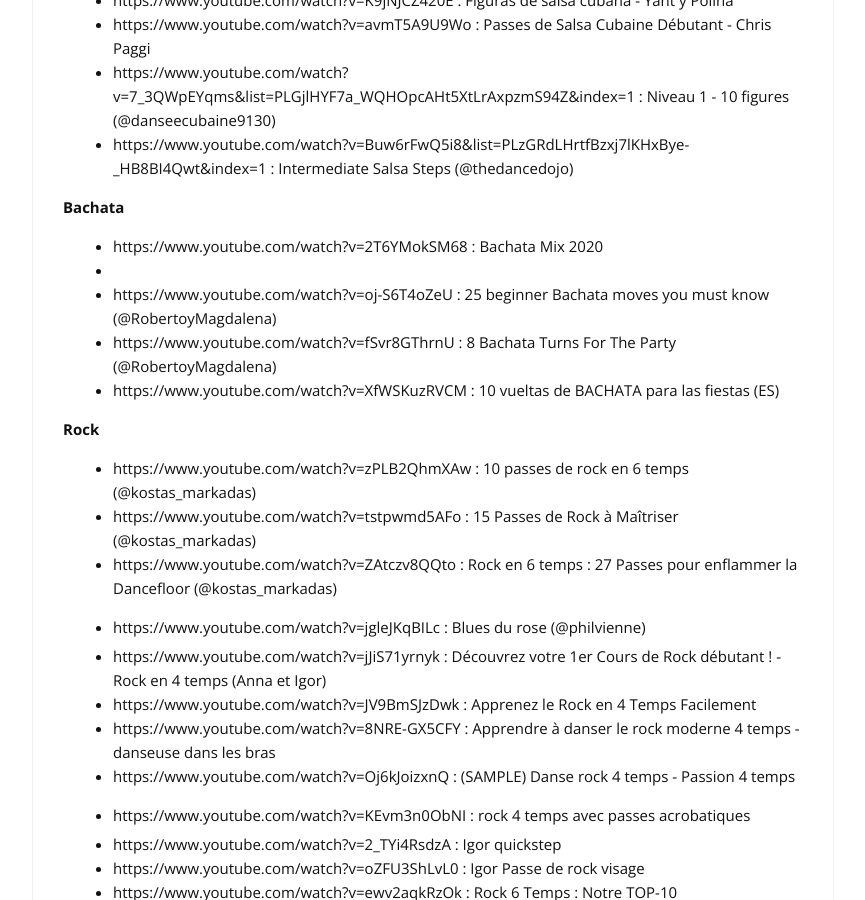
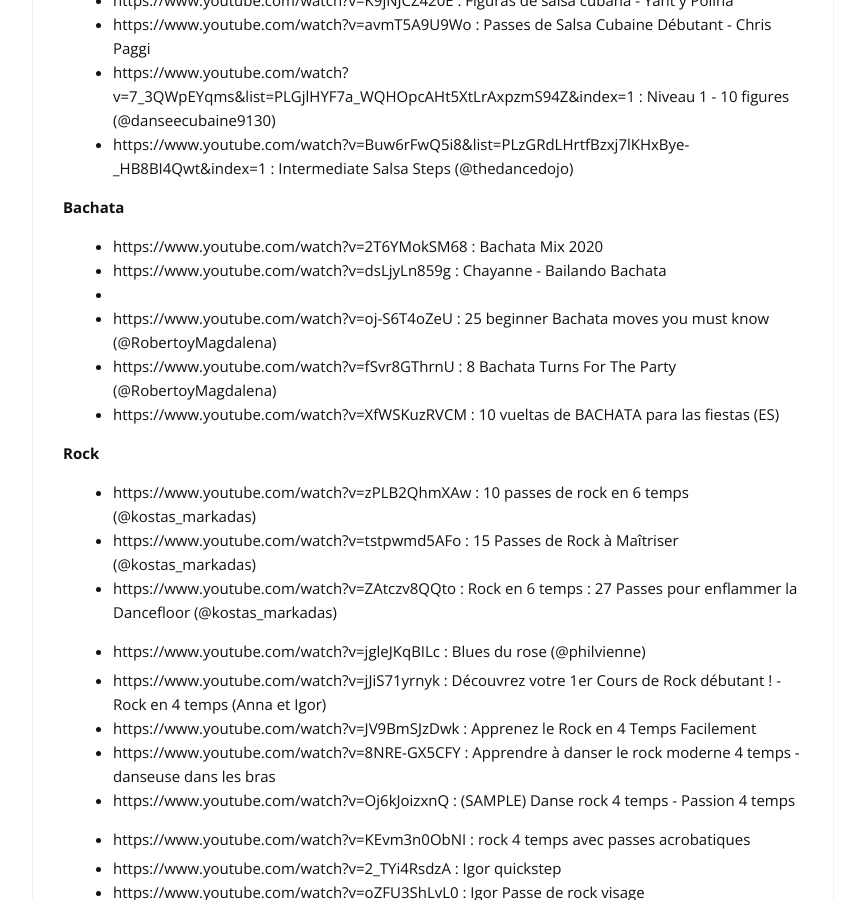
Before and after one commit to cylmat/cylmat.github.io, a Jekyll site: the page built from _pages/tricks.md, in a window 1280 px wide and 900 px high, scrolled down 831 px. Shown: the whole window, without its empty margins (207-1072 px from the left). Built offline with Jekyll 4.4.1, drawn with Linux system fonts in a browser that asks for light colours; nearby versions of some CDN libraries.

Commit message:
Update tricks.md

```diff
--- a/_pages/tricks.md
+++ b/_pages/tricks.md
@@ -29,6 +29,7 @@
 
 **Bachata**
 - https://www.youtube.com/watch?v=2T6YMokSM68 : Bachata Mix 2020
+- https://www.youtube.com/watch?v=dsLjyLn859g : Chayanne - Bailando Bachata
 -
 - https://www.youtube.com/watch?v=oj-S6T4oZeU : 25 beginner Bachata moves you must know (@RobertoyMagdalena)
 - https://www.youtube.com/watch?v=fSvr8GThrnU : 8 Bachata Turns For The Party (@RobertoyMagdalena)
```
